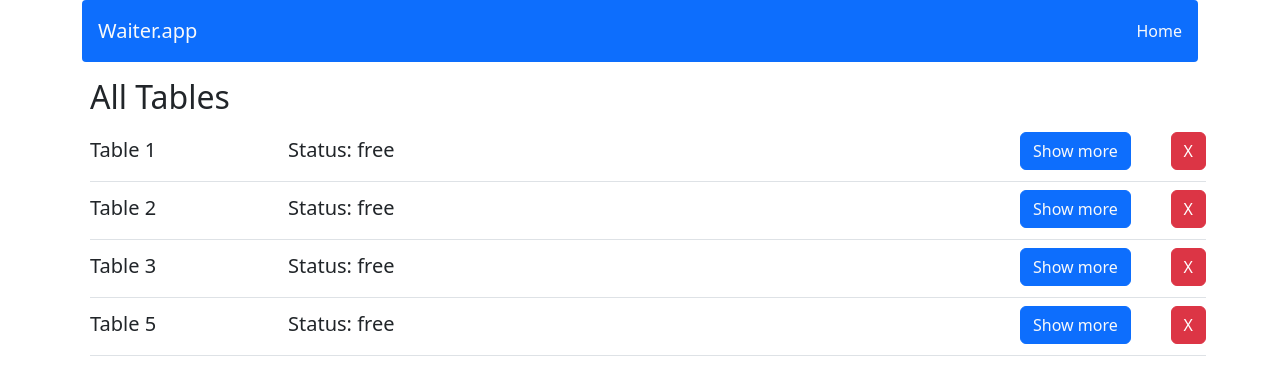
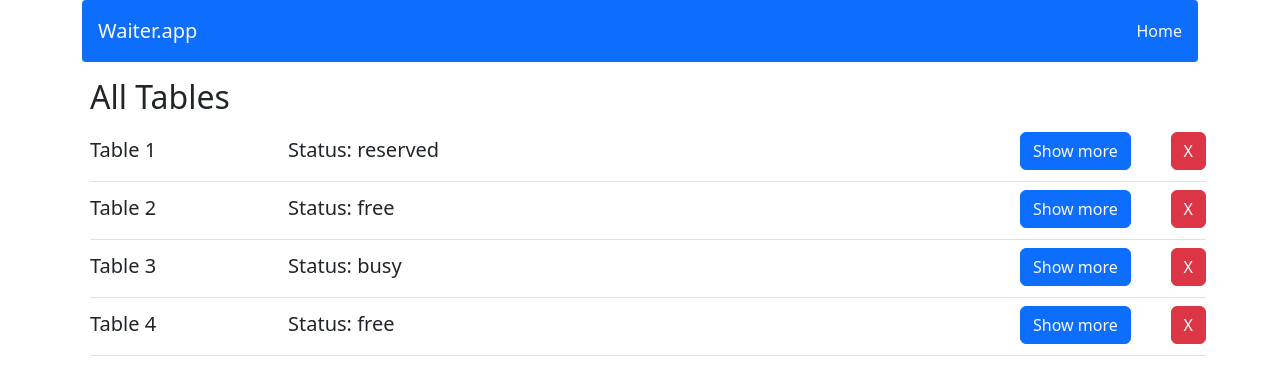
Before and after one commit to tagitsu/WaiterApp, a React (Create React App) app: page / in a window 1280 px wide. Shown: the top 389 px of the page. Built offline with nearby package versions, Linux system fonts and the light colour scheme; data requests are answered from the project's data file.

Commit message:
Fix reducer

```diff
--- a/public/db/app.json
+++ b/public/db/app.json
@@ -2,10 +2,9 @@
   "tables": [
     {
       "id": "1",
-      "status": "free",
-      "guests": 0,
-      "maxGuests": 0,
-      "bill": 0
+      "status": "reserved",
+      "guests": "4",
+      "maxGuests": "5"
     },
     {
       "id": "2",
@@ -16,13 +15,13 @@
     },
     {
       "id": "3",
-      "status": "free",
-      "guests": 0,
-      "maxGuests": 0,
-      "bill": 0
+      "status": "busy",
+      "guests": "3",
+      "maxGuests": "5",
+      "bill": "12"
     },
     {
-      "id": "5",
+      "id": "4",
       "status": "free",
       "guests": 0,
       "maxGuests": 0,
--- a/src/App.js
+++ b/src/App.js
@@ -1,6 +1,6 @@
 import { useEffect, useState } from "react";
 import { useDispatch } from "react-redux";
-import { fetchTables } from "./redux/tablesReducer";
+import { fetchTables } from "./redux/tablesRedux";
 import Home from './components/pages/Home/Home'
 import TableView from "./components/pages/TableView/TableView";
 import NonFound from "./components/pages/NonFound/NonFound";
@@ -13,8 +13,8 @@ const App = () => {
   const dispatch = useDispatch();
   const [ loading, setLoading ] = useState(false);
   console.log('app loading', loading);
-
-  useEffect(() => {console.log('effect fetchTables'); dispatch(fetchTables(setLoading))}, [dispatch]);
+  // export const API_URL = process.env.NODE_ENV === 'production' ?  '/api' : 'http://localhost:3131/api';
+  useEffect(() => {console.log('effect fetchTables runs'); dispatch(fetchTables(setLoading))}, [dispatch]);
 
   return(
     <Container className="h-100">
@@ -26,7 +26,6 @@ const App = () => {
         </Routes>
       <Footer />
     </Container>
-
   );
 };
 
--- a/src/components/features/AddTableForm/AddTableForm.js
+++ b/src/components/features/AddTableForm/AddTableForm.js
@@ -1,8 +1,9 @@
-import { Button, Row, Col, Form, FormControl, FormLabel, FormText } from 'react-bootstrap';
+import { Button, Row, Col, Form, FormControl, FormLabel } from 'react-bootstrap';
 import { useState } from 'react';
 import { useDispatch } from "react-redux";
-import { addTableRequest } from "../../../redux/tablesReducer";
+import { addTableRequest } from "../../../redux/tablesRedux";
 import clsx from 'clsx';
+import { useNavigate } from 'react-router-dom';
 
 
 const AddTableForm = (props) => {
@@ -12,18 +13,12 @@ const AddTableForm = (props) => {
   const [ id, setId ] = useState();
   const [ validated, setValidated ] = useState('');
 
-// najpierw sprawdx później filtruj
   const handleChange = (e) => {
     e.preventDefault();
-    console.log('handle change - wartość wpisana do inputa', e.target.value);
     let tablesNumbers = [];
     {props.tables.map(table => tablesNumbers.push(table.id))}
-    console.log('tablesNumbers array - ze stanu lokalnego', tablesNumbers);
     if(e.target.value !== '') {
       const choosenNumber = tablesNumbers.filter(element => element.includes(e.target.value));
-      // choosenNumber zwraca tablicę pustą jeśli wpisany numer nie jest wykorzystany
-      // tablicę z powtarzanym numerem jeśli taki zostanie wpisany do inputa
-      console.log('inputValue', choosenNumber);
       if(!choosenNumber.length) {
         setValidated(true);
       } else {
@@ -33,12 +28,6 @@ const AddTableForm = (props) => {
       setValidated('');
     }
     setId(e.target.value);
-    // if((tablesNumbers.filter(element => element.includes(e.target.value))).length > 0) {
-    //   setValidated(e.target.value === '' ? '' : false);
-    // } else if ((tablesNumbers.filter(element => element.includes(e.target.value))).length === 0 && !isNaN(e.target.value)) {
-    //   setValidated(true);
-    // }
-
   };
 
   const handleAdd = (e, id) => {
@@ -47,15 +36,14 @@ const AddTableForm = (props) => {
     dispatch(addTableRequest(id));
   };
 
-
   return(
-  <Form className={clsx('d-flex', 'justify-content-start', 'mb-4')} validated={validated} onSubmit={(e) => handleAdd(e, id)} >
+  <Form className={clsx('d-flex', 'justify-content-start', 'mb-4')} validated={validated}>
     <Row>
       <Row>
         <FormLabel className={clsx('fs-4', 'mt-4')}>Add new table</FormLabel>
       </Row>
       <Col>
-        <Form.Control
+        <FormControl
         id='id'
         value={id}
         onChange={(e) => handleChange(e)}
--- a/src/components/features/TableItem/TableItem.js
+++ b/src/components/features/TableItem/TableItem.js
@@ -1,5 +1,5 @@
 import { Link, useNavigate } from 'react-router-dom';
-import { removeTableRequest } from "../../../redux/tablesReducer";
+import { removeTableRequest } from "../../../redux/tablesRedux";
 import { useDispatch } from "react-redux";
 import { Button, Row, Col } from 'react-bootstrap';
 import clsx from 'clsx';
@@ -9,11 +9,11 @@ const TableItem = (props) => {
   const navigate = useNavigate();
 
   const tables = props.tables;
+  console.log('table item - tables', tables);
 
-  const handleRemove = (e, removingTable) => {
+  const handleRemove = (e, removingTableId) => {
     e.preventDefault();
-    dispatch(removeTableRequest(removingTable));
-    navigate('/');
+    dispatch(removeTableRequest(removingTableId));
   };
 
   return(
@@ -27,7 +27,7 @@ const TableItem = (props) => {
             <Button>
               <Link to={`/table/${table.id}`} className={clsx('text-light', 'text-decoration-none')}>Show more</Link>
             </Button>
-            <Button className={clsx('btn-danger')} onClick={(e) => handleRemove(e, table)}>X</Button>
+            <Button className={clsx('btn-danger')} onClick={(e) => handleRemove(e, table.id)}>X</Button>
           </Col>
         </Row>
     )}
--- a/src/components/features/TablesList/TablesList.js
+++ b/src/components/features/TablesList/TablesList.js
@@ -4,10 +4,13 @@ import clsx from 'clsx';
 import AddTableForm from '../AddTableForm/AddTableForm';
 import TableItem from '../TableItem/TableItem';
 import LoadingPage from "../../views/LoadingPage/LoadingPage";
+import { getAllTables } from "../../../redux/tablesRedux";
+
 
 const TablesList = () => {
 
-  const tables = useSelector(state => state.tables);
+  const tables = useSelector(state => getAllTables(state));
+  console.log('tables list - ściągam wszystkie stoliki', tables);
 
   return(
     <Container className={clsx('m-1', 'p-0')}>
--- a/src/components/features/UpdateTableForm/UpdateTableForm.js
+++ b/src/components/features/UpdateTableForm/UpdateTableForm.js
@@ -1,7 +1,7 @@
 import { useState } from 'react';
 import { useDispatch } from 'react-redux';
 import { useParams, useNavigate } from 'react-router-dom';
-import { updateTableRequest } from '../../../redux/tablesReducer';
+import { updateTableRequest } from '../../../redux/tablesRedux';
 import { Button, Row, Col, Form } from 'react-bootstrap';
 import clsx from 'clsx';
 
@@ -9,8 +9,8 @@ const UpdateTableForm = (props) => {
 
   const dispatch = useDispatch();
   const navigate = useNavigate();
-  const { tableId } = useParams();
 
+  const [ id, setId ] = useState(props.table.id);
   const [ status, setStatus ] = useState(props.table.status);
   const [ guests, setGuests ] = useState(props.table.guests);
   const [ maxGuests, setMaxGuests ] = useState(props.table.maxGuests);
@@ -41,12 +41,12 @@ const UpdateTableForm = (props) => {
 
   const handleSubmit = (e) => {
     e.preventDefault();
-    dispatch(updateTableRequest({ status, guests, maxGuests, bill }, tableId));
+    dispatch(updateTableRequest({ id, status, guests, maxGuests, bill }));
     navigate('/');
   };
 
   return(
-    <Form>
+    <Form onSubmit={(e) => handleSubmit(e)} >
     <Row className={clsx('mb-3', 'align-items-baseline')}>
       <Col className={clsx('col-2')}>
         <label htmlFor="status" className={clsx('form-label', 'fw-bold')}>Status:</label>
--- a/src/components/pages/Home/Home.js
+++ b/src/components/pages/Home/Home.js
@@ -4,6 +4,7 @@ import clsx from 'clsx';
 import LoadingPage from "../../views/LoadingPage/LoadingPage";
 
 const Home = (props) => {
+
 
   // // Inny sposób na loading page,
   // // ale spinner pojawia się też gdy po prostu skasowane są wszytkie stoliki
--- a/src/components/pages/TableView/TableView.js
+++ b/src/components/pages/TableView/TableView.js
@@ -1,15 +1,21 @@
 import { useSelector } from 'react-redux';
 import { useParams } from 'react-router-dom';
-import { choosenTable } from '../../../redux/tablesReducer';
+import { choosenTable } from '../../../redux/tablesRedux';
 import { Container } from 'react-bootstrap';
 import clsx from 'clsx';
 import UpdateTableForm from '../../features/UpdateTableForm/UpdateTableForm';
+import { useState } from 'react';
 
 const TableView = () => {
 
+  const stan = useSelector(state => state);
+  console.log('state TableView', stan);
   const { tableId } = useParams();
-  console.log('table view ID', tableId);
+  console.log('table view ID - UseParams zwraca obiekt z id stolika', tableId);
+
   const table = useSelector(state => choosenTable(state.tables, tableId));
+
+  if(!table) console.log('choosenTable nie zadziałał');
 
   return(
     <Container className={clsx('m-1', 'p-0', 'h-100')}>
--- a/src/redux/store.js
+++ b/src/redux/store.js
@@ -1,5 +1,5 @@
 import { createStore, combineReducers, compose, applyMiddleware } from 'redux';
-import tablesReducer from './tablesReducer';
+import tablesReducer from './tablesRedux';
 import thunk from 'redux-thunk';
 import initialState from './initialState';
 
@@ -8,6 +8,7 @@ const subreducers = {
 };
 
 const reducer = combineReducers(subreducers);
+
 const store = createStore(
   reducer,
   initialState,
--- a/src/redux/tablesReducer.js
+++ b/src/redux/tablesRedux.js
@@ -1,9 +1,19 @@
 // selectors
 
+export const getAllTables = (state) => state.tables;
+
 export const choosenTable = (tables, tableId) => {
-  console.log('choosen', tables, tableId);
-  return tables.find(table => table.id === tableId);
+  console.log('choosenTable', tables, tableId);
+  console.log('co zwraca choosenTable', tables.find(table => table.id === tableId));
+  return tables.find(table => table.id === tableId)
+  // [FIX IT]
+  // co zwraca choosenTable wywołany w komponencie TableView?
+  // gdy klikam w button Show more w TablesList -> obiekt - wybrany stolik
+  // gdy wpisuję adres do stolika w pasku adresu -> funkcja się nie wykonuje, bo jako tables dostaje pustą tablicę
 };
+
+export const getTableById = ({ tables }, tableId) =>
+  tables.find((table) => table.id === tableId);
 
 // action names
 
@@ -27,9 +37,11 @@ export const fetchTables = (setLoading) => {
   }
 };
 
-export const updateTable = updatedTable => ({ type: UPDATE_TABLE, payload: updatedTable });
-export const updateTableRequest = (updatedTable, id) => {
+export const updateTable = payload => ({ type: UPDATE_TABLE, payload });
+export const updateTableRequest = (updatedTable) => {
+
   return(dispatch) => {
+    console.log('updatingTable', updatedTable);
     const options = {
       method: 'PUT',
       headers: {
@@ -37,27 +49,30 @@ export const updateTableRequest = (updatedTable, id) => {
       },
       body: JSON.stringify(updatedTable),
     };
-    fetch(`http://localhost:3131/tables/${id}`, options)
+    fetch(`http://localhost:3131/tables/${updatedTable.id}`, options)
       .then(() => dispatch(updateTable(updatedTable)))
   }
 };
 
-const removeTable = removingTable => ({ type: REMOVE_TABLE, payload: removingTable });
-export const removeTableRequest = (removingTable) => {
+const removeTable = payload => ({ type: REMOVE_TABLE, payload });
+export const removeTableRequest = (removingTableId) => {
   return(dispatch) => {
+    console.log('removingTableId - argument', removingTableId);
+    const removingId = { removingTableId };
+    console.log('removing Id', removingId)
     const options = {
       method: 'DELETE',
       headers: {
         'Content-Type': 'application/json'
       },
-      body: JSON.stringify(removingTable),
+      body: JSON.stringify(removingId),
     };
-    fetch(`http://localhost:3131/tables/${removingTable.id}`, options)
-      .then(() => dispatch(removeTable(removingTable)))
+    fetch(`http://localhost:3131/tables/${removingTableId}`, options)
+      .then(() => dispatch(removeTable(removingId)))
   }
 };
 
-const addTable = newTable => ({ type: ADD_TABLE, payload: newTable });
+const addTable = payload => ({ type: ADD_TABLE, payload });
 export const addTableRequest = (id) => {
   return(dispatch) => {
     const newTable = {
@@ -83,11 +98,11 @@ export const addTableRequest = (id) => {
 const tablesReducer = (statePart = [], action) => {
   switch(action.type) {
     case UPDATE_TABLES:
-      return [...action.payload]
+      return [ ...action.payload ]
     case UPDATE_TABLE:
-      return [...statePart, { id: statePart.length + 1, ...action.payload, }]
+      return statePart.map((table) => table.id === action.payload.id ? { ...table, ...action.payload} : table)
     case REMOVE_TABLE:
-      return [...statePart, { ...action.payload }]
+      return statePart.filter((table) => table.id !== action.payload);
     case ADD_TABLE:
       return [...statePart, { ...action.payload }]
 
```
Also changed, not shown: src/index.js (+4 -4 lines).
